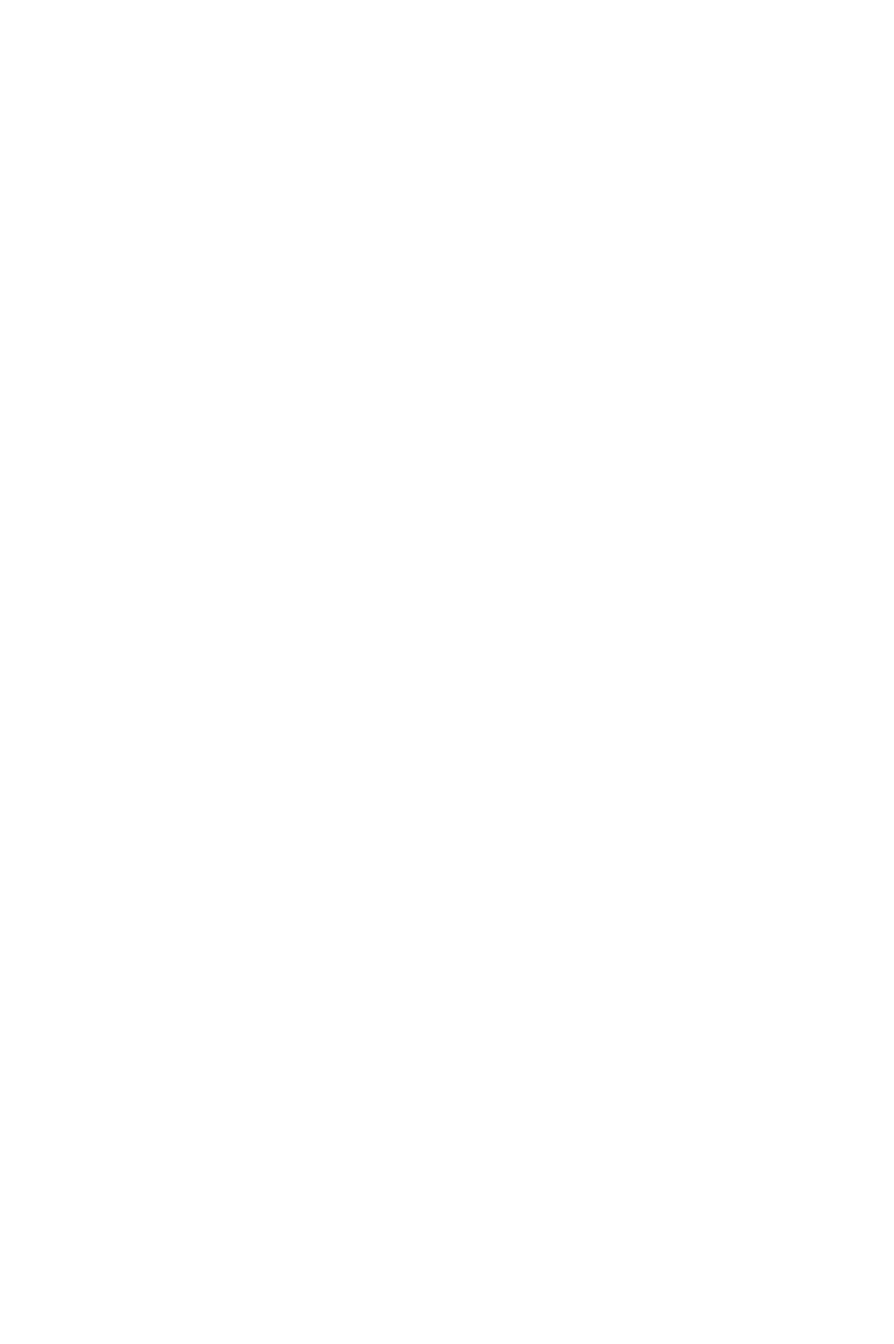
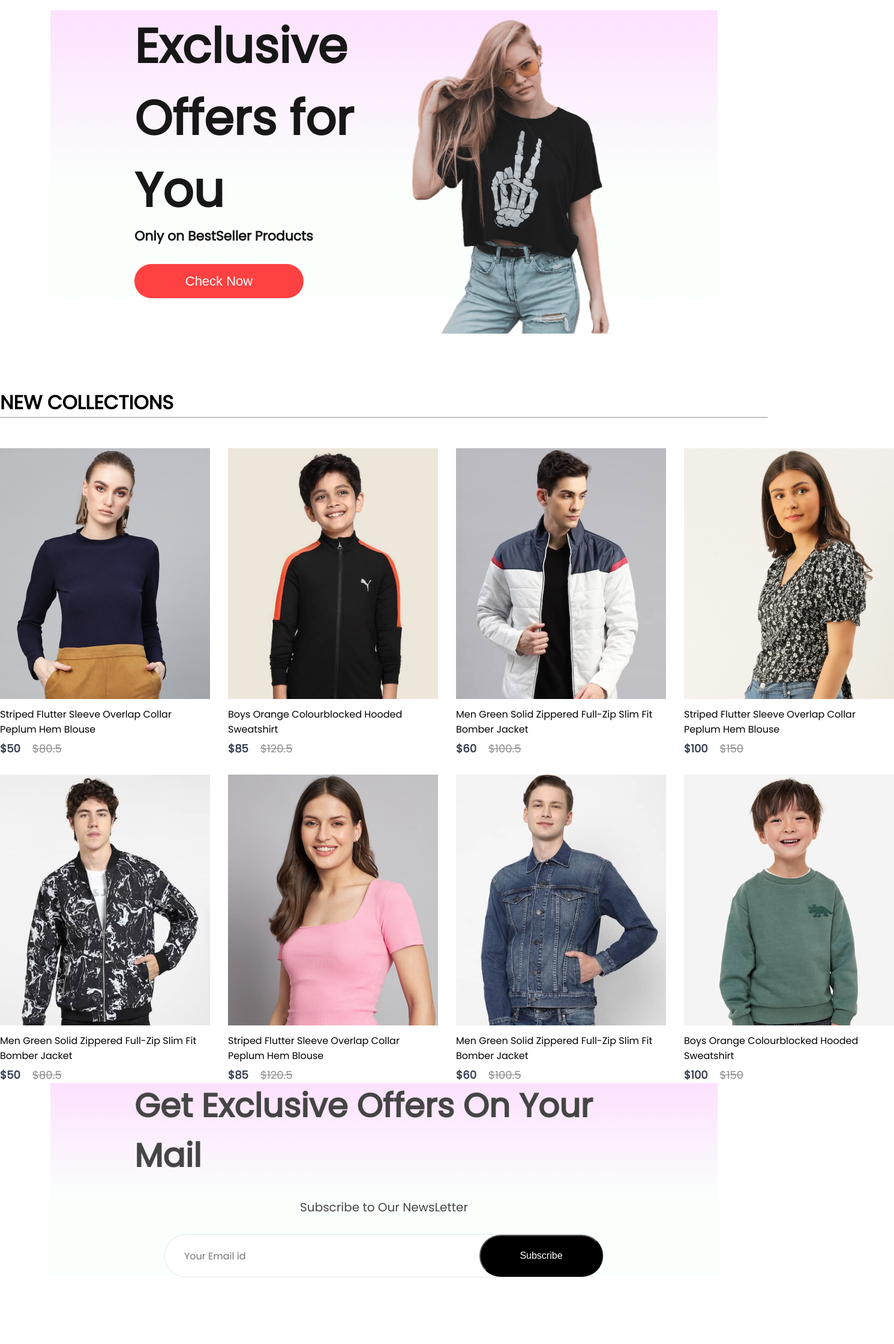
Before and after one commit to Rajul-29/E-Commerce, a React (Create React App) app in the folder frontend/: page / in a window 1280 px wide. Shown: the part 1600-3840 px from the top of the page at 60% size, 1490 px wide, since content can reach past the window. Before the commit the page ends 1617 px from the top, so only its background shows below. Built offline with nearby package versions, Linux system fonts and the light colour scheme.

Commit message:
Completed home page

```diff
--- a/frontend/src/App.js
+++ b/frontend/src/App.js
@@ -6,6 +6,7 @@
 import Product from "./Pages/Product";
 import ShopCategory from "./Pages/ShopCategory";
 import LoginSignup from "./Pages/LoginSignup";
+import Footer from './Components/Footer/Footer';
 function App() {
   return (
     <div>
@@ -23,6 +24,7 @@
         <Route path='/cart' element={<Cart/>}/>
         <Route path='/login' element={<LoginSignup/>}/>
       </Routes>
+      <Footer />
 
       </BrowserRouter>
     </div>
--- /dev/null
+++ b/frontend/src/Components/Footer/Footer.css
@@ -0,0 +1,54 @@
+.footer{
+    display: flex;
+    flex-direction: column;
+    justify-content: center;
+    align-items: center;
+    gap: 50px;
+}
+.footer-logo{
+    display: flex;
+    align-items: center;
+    gap: 20px;
+}
+.footer-logo p{
+    color: #383838;
+    font-size: 46px;
+    font-weight: 700;
+}
+.footer-links{
+    display: flex;
+    list-style: none;
+    gap: 50px;
+    color: #252525;
+    font-size: 20px;
+}
+.footer-links li{
+    cursor: pointer;
+}
+.footer-social-icon{
+    display: flex;
+    gap: 20px;
+}
+.footer-icons-container{
+    padding: 10px;
+    padding-bottom: 6px;
+    background: #fbfbfb;
+    border: 1px solid #ebebeb;
+}
+.footer-copyright{
+    display: flex;
+    flex-direction: column;
+    align-items: center;
+    gap: 30px;
+    width: 100%;
+    margin-bottom: 30px;
+    color: #1a1a1a;
+    font-size: 20px;
+}
+.footer-copyright hr{
+    width: 80%;
+    border: none;
+    border-radius: 10px;
+    height: 3px;
+    background: #c7c7c7;
+}
--- /dev/null
+++ b/frontend/src/Components/Footer/Footer.jsx
@@ -0,0 +1,42 @@
+import React from 'react'
+import './Footer.css'
+import footer_logo from '../Assets/logo_big.png'
+import instagram_icon from '../Assets/instagram_icon.png'
+import pintester_icon from '../Assets/pintester_icon.png'
+import whatsapp_icon from '../Assets/whatsapp_icon.png'
+
+const Footer = () => {
+  return (
+    <div className='footer'>
+        <div className="footer-logo">
+            <img src={footer_logo} alt="" />
+            <p>SHOPPER</p>
+        </div>
+        <ul className="footer-links">
+            <li>Company</li>
+            <li>Products</li>
+            <li>Offices</li>
+            <li>About</li>
+            <li>Contact</li>
+        </ul>
+        <div className="footer-social-icon">
+            <div className="footer-icons-container">
+                <img src={instagram_icon} alt="" />
+            </div>
+            <div className="footer-icons-container">
+                <img src={pintester_icon} alt="" />
+            </div>
+            <div className="footer-icons-container">
+                <img src={whatsapp_icon} alt="" />
+            </div>
+        </div>
+        <div className="footer-copyright">
+            <hr />
+            <p>Copyright @ 2024 - All Rights Reserved.</p>
+        </div>
+
+    </div>
+  )
+}
+
+export default Footer
--- /dev/null
+++ b/frontend/src/Components/NewCollections/NewCollections.css
@@ -0,0 +1,24 @@
+.new-collections{
+    display: flex;
+    flex-direction: column;
+    align-items: center;
+    gap: 10px;
+    margin-bottom: 100px;
+}
+.new-collections h1{
+    color: #171717;
+    font-size: 50px;
+    font-weight: 600;
+}
+.new-collections hr{
+    width: 200px;
+    height: 6px;
+    border-radius: 10px;
+    background: #252525;
+}
+.collections{
+    display: grid;
+    grid-template-columns: 1fr 1fr 1fr 1fr;
+    margin-top: 50px;
+    gap: 30px;
+}
--- /dev/null
+++ b/frontend/src/Components/NewCollections/NewCollections.jsx
@@ -0,0 +1,21 @@
+import React from 'react'
+import './NewCollections.css'
+import new_collection from '../Assets/new_collections'
+import Item from '../Items/Item'
+
+const NewCollections = () => {
+  return (
+    <div className='newcollections'>
+        <h1>NEW COLLECTIONS</h1>
+        <hr/>
+        <div className="collections">
+            {new_collection.map((item, i)=>{
+                return <Item key={i} id={item.id} name={item.name} image={item.image} new_price={item.new_price} old_price={item.old_price}/>
+            })}
+        </div>
+
+    </div>
+  )
+}
+
+export default NewCollections
--- /dev/null
+++ b/frontend/src/Components/NewsLetter/NewsLetter.css
@@ -0,0 +1,50 @@
+.newsletter{
+    width: 65%;
+    height: 40vh;
+    display: flex;
+    flex-direction: column;
+    align-items: center;
+    justify-content: center;
+    margin: auto;
+    padding: 0 140px;
+    margin-bottom: 150px;
+    background: linear-gradient(180deg, #fde1ff 0%, #e1ffea22 60%);
+    gap: 30px;
+}
+.newsletter h1{
+    color: #454545;
+    font-size: 55px;
+    font-weight: 600;
+}
+.newsletter p{
+    color: #454545;
+    font-size: 20px;
+}
+.newsletter div{
+    display: flex;
+    align-items: center;
+    justify-content: space-between;
+    background: white;
+    width: 730px;
+    height: 70px;
+    border-radius: 80px;
+    border: 1px solid #e3e3e3;
+}
+.newsletter input{
+    width: 500px;
+    margin-left: 30px;
+    border: none;
+    outline: none;
+    color: #616161;
+    font-family: Poppins;
+    font-size: 16px;
+}
+.newsletter div button{
+    width: 210px;
+    height: 70px;
+    border-radius: 80px;
+    background: black;
+    color: white;
+    font-size: 16px;
+    cursor: pointer;
+}
--- /dev/null
+++ b/frontend/src/Components/NewsLetter/NewsLetter.jsx
@@ -0,0 +1,18 @@
+import React from 'react'
+import './NewsLetter.css'
+
+const NewsLetter = () => {
+  return (
+    <div className='newsletter'>
+        <h1>Get Exclusive Offers On Your Mail</h1>
+        <p>Subscribe to Our NewsLetter</p>
+        <div>
+            <input type="email" placeholder='Your Email id'/>
+            <button>Subscribe</button>
+        </div>
+
+    </div>
+  )
+}
+
+export default NewsLetter
--- /dev/null
+++ b/frontend/src/Components/Offers/Offers.css
@@ -0,0 +1,45 @@
+.offers{
+    width: 65%;
+    height: 60vh;
+    display: flex;
+    margin: auto;
+    padding: 0 140px;
+    margin-bottom: 150px;
+    background: linear-gradient(180deg, #fde1ff 0%, #e1ffea22 60%);
+}
+.offers-left{
+    flex: 1;
+    display: flex;
+    flex-direction: column;
+    justify-content: center;
+}
+.offers-left h1{
+    color: #171717;
+    font-size: 80px;
+    font-weight: 600;
+}
+.offers-left p{
+    color: #171717;
+    font-size: 22px;
+    font-weight: 600;
+}
+.offers-left button{
+    width: 282px;
+    height: 70px;
+    border-radius: 35px;
+    background-color: #ff4141;
+    border: none;
+    color: white;
+    font-size: 22px;
+    font-weight: 500;
+    margin-top: 30px;
+    cursor: pointer;
+}
+.offers-right{
+    flex: 1;
+    display: flex;
+    align-items: center;
+    justify-content: flex-end;
+    padding-top: 50px;
+
+}
--- /dev/null
+++ b/frontend/src/Components/Offers/Offers.jsx
@@ -0,0 +1,21 @@
+import React from 'react'
+import './Offers.css'
+import exclusive_image from '../Assets/exclusive_image.png'
+
+const Offers = () => {
+  return (
+    <div className='offers'>
+        <div className="offers-left">
+            <h1>Exclusive</h1>
+            <h1>Offers for You</h1>
+            <p>Only on BestSeller Products</p>
+            <button>Check Now</button>
+        </div>
+        <div className="offers-right">
+            <img src={exclusive_image} alt="" />
+        </div>
+    </div>
+  )
+}
+
+export default Offers
--- a/frontend/src/Pages/Shop.jsx
+++ b/frontend/src/Pages/Shop.jsx
@@ -1,12 +1,18 @@
 import React from 'react'
 import Hero from '../Components/Hero/Hero'
 import Popular from '../Components/Popular/Popular'
+import Offers from '../Components/Offers/Offers'
+import NewCollections from '../Components/NewCollections/NewCollections'
+import NewsLetter from '../Components/NewsLetter/NewsLetter'
 
 const Shop = () => {
   return (
     <div>
-        <Hero/>
-        <Popular/>
+        <Hero />
+        <Popular />
+        <Offers />
+        <NewCollections />
+        <NewsLetter />
     </div>
   )
 }
```
